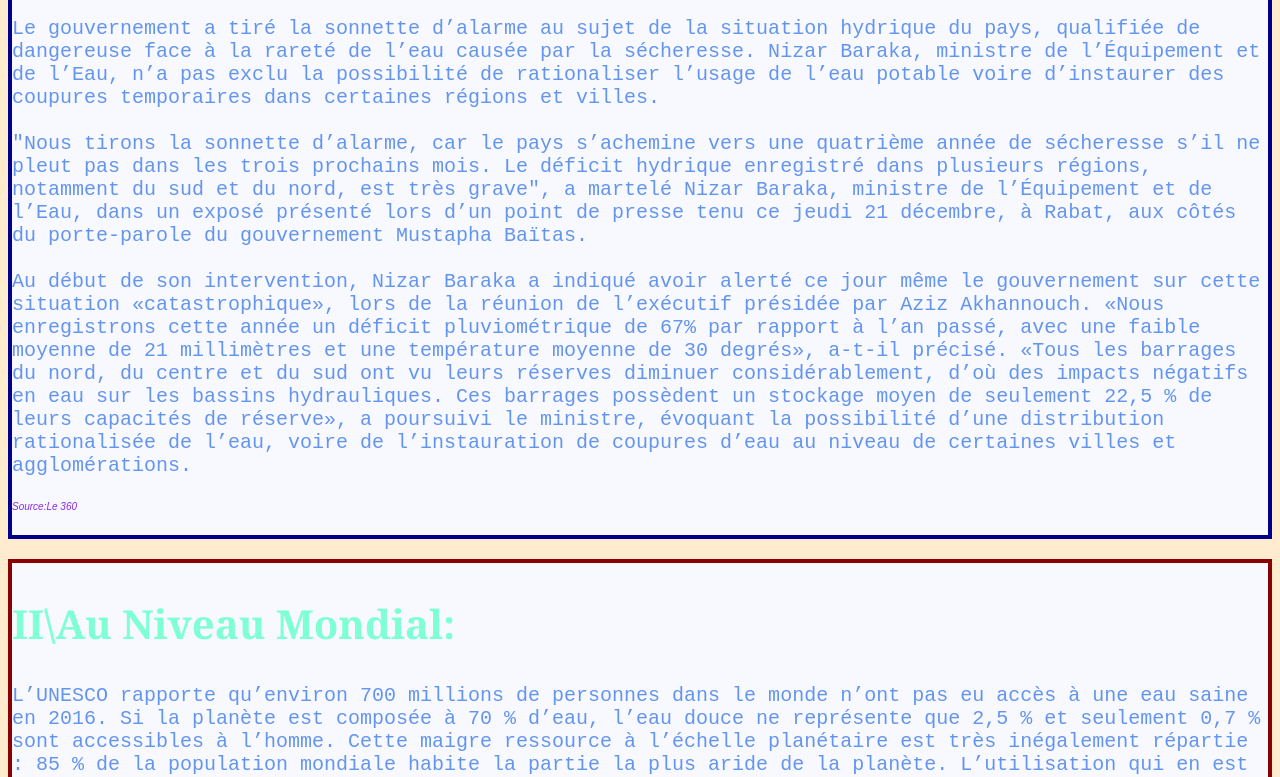
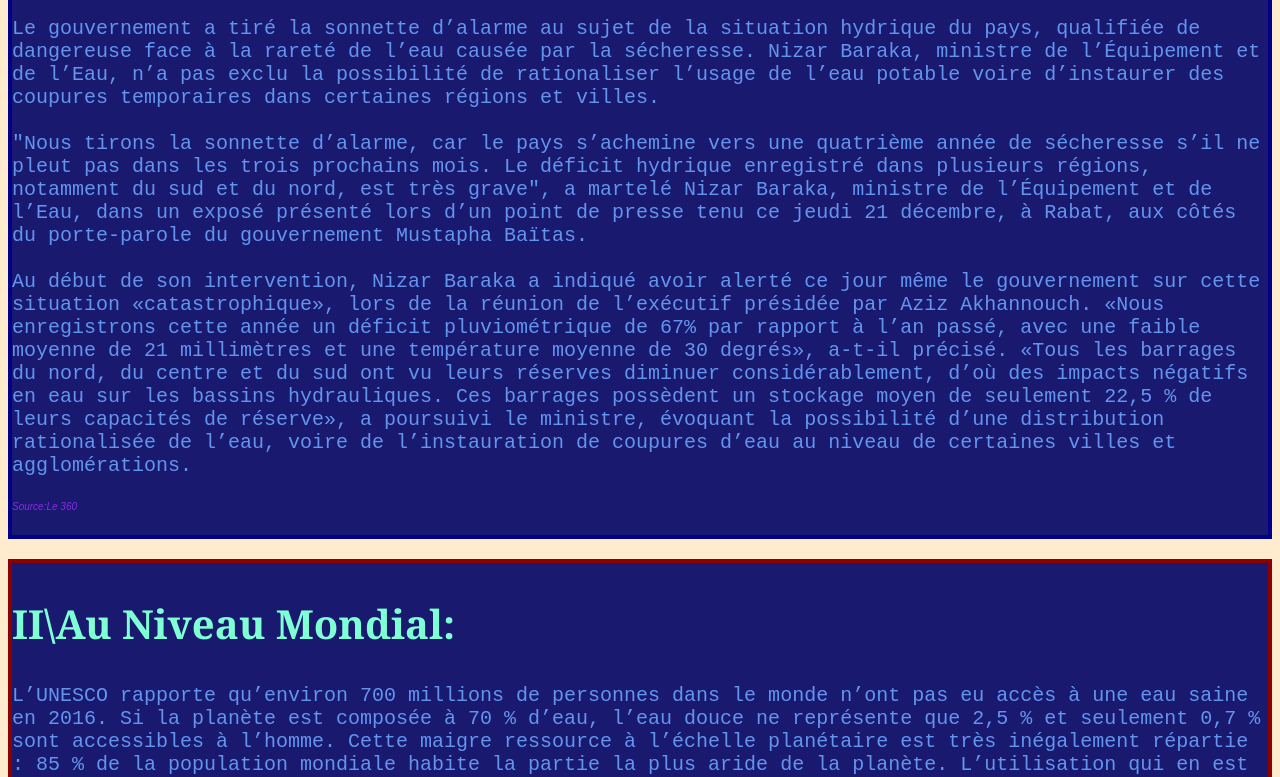
Before and after one commit to Saiko002/Saiko002.github.io, a plain HTML site: page index.html in a window 1280 px wide. Shown: the part 325-1102 px from the top of the page. Drawn offline with Linux system fonts and the light colour scheme.

Commit message:
Update french-project.css

```diff
--- a/french-project.css
+++ b/french-project.css
@@ -12,7 +12,7 @@ header {
 }
 
 section{
-  background-color:ghostwhite
+  background-color:midnightblue;
 }
 
 .the-alert-signal{
```
